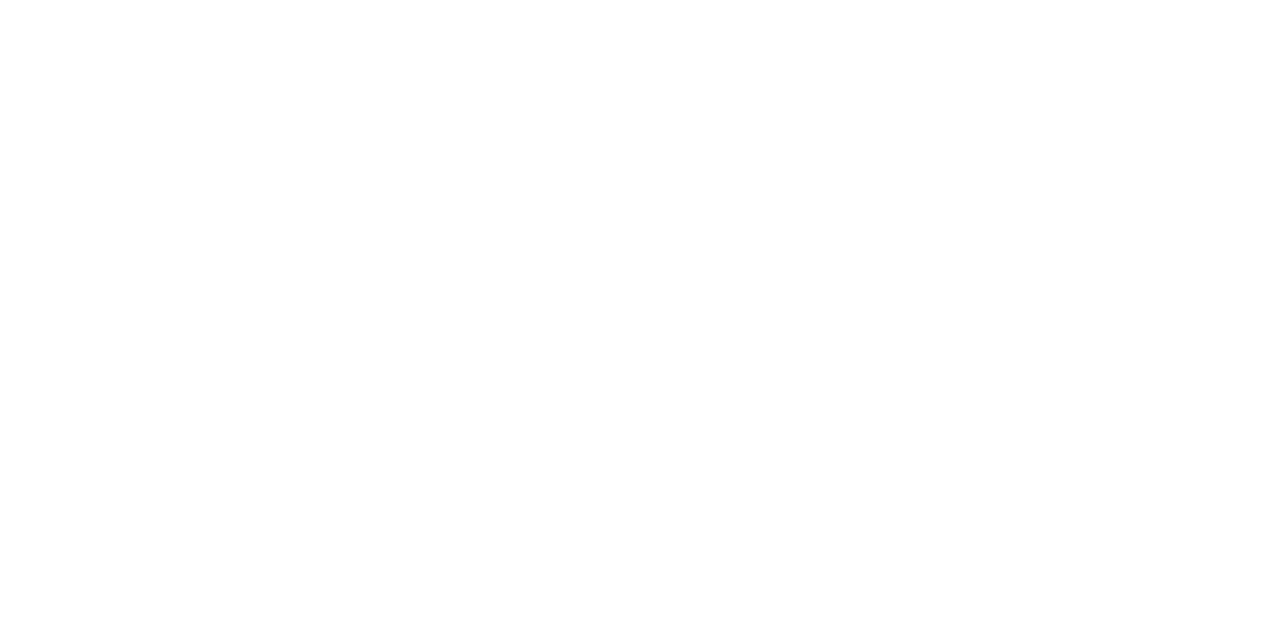
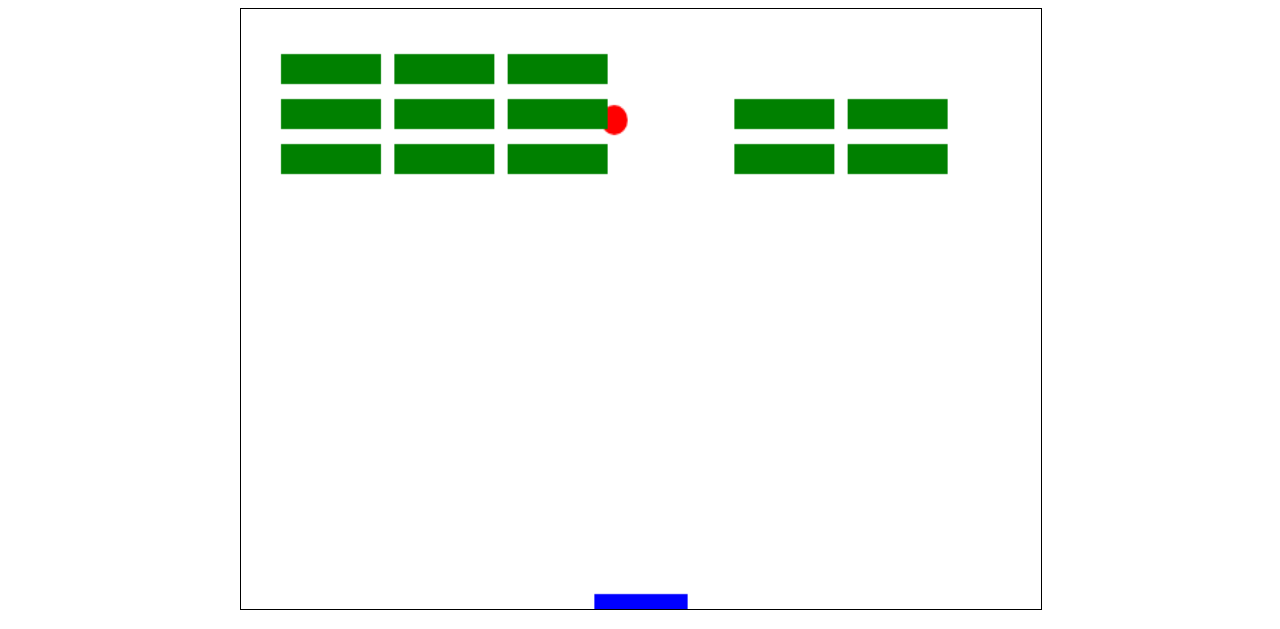
Before and after one commit to marciocostasenac/senac, a plain HTML site: page currículo/Jogo Quebra Tijolo/index.html in a window 1280 px wide. Shown: the top 629 px of the page. Drawn offline with Linux system fonts and the light colour scheme.

Commit message:
feito construção tijolos

```diff
--- a/currículo/Jogo Quebra Tijolo/estilo.css
+++ b/currículo/Jogo Quebra Tijolo/estilo.css
@@ -8,5 +8,5 @@
 .painel{
     width: 800px;
     height: 600px;
-    margin: 40px auto;
+    margin: auto;
 }
--- a/currículo/Jogo Quebra Tijolo/index.html
+++ b/currículo/Jogo Quebra Tijolo/index.html
@@ -9,7 +9,7 @@
 
 
 <body>
-    <div class="painel"></div>
+    <div class="painel">
 
     <canvas id="gameCanvas" width="600"height="400"></canvas>
     <h1>Jogo quebra tijolos</h1>
--- a/currículo/Jogo Quebra Tijolo/script.js
+++ b/currículo/Jogo Quebra Tijolo/script.js
@@ -1,57 +1,181 @@
-//definir área do canvas
+
+//Definir área do canvas
 var canvas = document.getElementById("gameCanvas");
 var desenho = canvas.getContext("2d");
 
 //configurar raquete
 var raqueteAltura = 10;
-var raqueteLargura = 75;
+var raqueteLargura = 70;
 var raqueteX = (canvas.width - raqueteLargura) / 2; //centralizar raquete
 var velocidadeRaquete = 7;
+
 //configurar a bola
 var bolaRadius = 10;
+
 var bolaX = canvas.width / 2;
 var bolaY = canvas.height - 30;
-var bolaDX = 2;          // direção de bola em x(esquerda/direita)
-var bolaDY = -2;         // direção de bola em y (acima/abaixo)
+var bolaDX = 2;                   //direção de bola em X (esquerda/direita)
+var bolaDY = -2;                  //direção de bola em y  (acima / abaixo)
+
+var tijolosPorLinha = 3;
+var tijolosPorColuna = 6;
+var tijoloLargura = 75;
+var tijoloAltura = 20;
+var tijoloEspacamento =  10;
+var espacamentoSuperiorQuadro = 30;
+var espacamentoEsquerdoQuadro = 30;
+var tijolos = []; //lista com os tijolos
+
+//dedicado apena a inicialização dos tijolos
+for(var coluna=0; coluna< tijolosPorColuna; coluna++ ){
+    tijolos[coluna] = []  //0 1 2 3 4 5
+
+    for(var linha=0; linha < tijolosPorLinha; linha ++){
+
+        tijolos[coluna][linha] = {x:0, y:0, ativo:1 }
+        //x é a posição esquerda/direita no canva
+        //y é a posição acima/abaixo no canva
+        //ativo, determina se o tijolo aparece ou não, 1 ou 0
+    }
+}
+
+
+
+
 
 var setaDireita = false;
 var setaEsquerda = false;
+
 //movimentação da raquete - detecta descer e subir da tecla
-document.addEventListener("keydown", descerDaTecla)
-document.addEventListener("Keyup", subirDaTecla);
+document.addEventListener("keydown", descerDaTecla);
+document.addEventListener("keyup", subirDaTecla);
 
-function descerDaTecla(tecla){
-    //se o valor = "direita" || ou valor = "setaDireita"
-    if(tecla .Key === "Right"|| tecla.Key === "ArrowRight"){
-        setaDireita = true;
+function descerDaTecla(tecla) {
+    //se o valor = "direita" ||ou valor = "setaDireita"
+    if (tecla.key === "Right" || tecla.key === "ArrowRight") {
+        setaDireita = true; //ativa variavel setaDireita
 
-        //se o valor = "esquerda" || ou valor = "setaEsquerda"
-    }else if(tecla.key ==="left" || tecla.key ==="ArrowLeft"){
-        setaEsquerda = true;// ativa variavel setaDireita
+        //se o valor = "esquerda" ||ou valor = "setaEsquerda"
+    } else if (tecla.key === "Left" || tecla.key === "ArrowLeft") {
+        setaEsquerda = true; //ativa variavel setaEsquerda
     }
-     }
-function subirDaTecla(){
-
 }
 
-function desenharRaquete(){
-    desenho.beginPath(); // inicia o desenho
+function subirDaTecla(tecla) {
+    //se o valor = "direita" ||ou valor = "setaDireita"
+    if (tecla.key === "Right" || tecla.key === "ArrowRight") {
+        setaDireita = false; //ativa variavel setaDireita
+
+        //se o valor = "esquerda" ||ou valor = "setaEsquerda"
+    } else if (tecla.key === "Left" || tecla.key === "ArrowLeft") {
+        setaEsquerda = false; //ativa variavel setaEsquerda
+    }
+}
+
+
+function desenharRaquete() {
+    desenho.beginPath();       //inicia desenho
     desenho.rect(raqueteX, canvas.height - raqueteAltura, raqueteLargura, raqueteAltura);
     desenho.fillStyle = "blue";
     desenho.fill();
     desenho.closePath();
-
 }
 
+function desenharBola(){
+    desenho.beginPath();
+    desenho.arc(bolaX, bolaY, bolaRadius, 0, Math.PI * 2);
+    desenho.fillStyle = "red";
+    desenho.fill();
+    desenho.closePath();
+}
 
-function desenhar(){
-    desenho.clearRect(0 ,0 , canvas.width,canvas.height);//limpa o frame anterior
+function desenharTijolos(){
+    for(var coluna=0; coluna < tijolosPorColuna; coluna++){
+        for(var linha=0; linha < tijolosPorLinha; linha ++){
+
+            if(tijolos[coluna][linha].ativo == 1){ //verifica se tijolo está ativo para desenha-lo
+
+                var tijoloX = (coluna * (tijoloLargura + tijoloEspacamento)+ espacamentoEsquerdoQuadro);
+                var tijoloY = (linha * (tijoloAltura + tijoloEspacamento) + espacamentoSuperiorQuadro);
+
+                tijolos[coluna][linha].x = tijoloX;
+                tijolos[coluna][linha].y = tijoloY;
+
+                desenho.beginPath();
+                desenho.rect(tijoloX, tijoloY, tijoloLargura, tijoloAltura);
+                desenho.fillStyle = "green";
+                desenho.fill();
+                desenho.closePath();
+            }
+        }
+    }
+}
+function detectarColisão(){
+    for(var coluna=0;coluna< tijolosPorColuna;coluna++){
+        for(var linha=0;linha< tijolosPorLinha;linha++){
+
+            var tijolo = tijolos[coluna][linha];
+
+            if(tijolo.ativo ===1){
+                if(bolaX > tijolo.x
+                    && bolaX < tijolo.x + tijoloLargura
+                    && bolaY > tijolo.y
+                    && bolaY < tijolo.y + tijoloAltura){
+                        bolaDY = -bolaDY;
+                        tijolo.ativo = 0;
+
+                    }
+            }
+        }
+    }
+}
+
+function desenhar() {
+    desenho.clearRect(0, 0, canvas.width, canvas.height); //limpa o frame anterior
     desenharRaquete();
+    desenharBola();
+    desenharTijolos();
+    detectarColisão();
 
-    if(setaDireita === true && raqueteX < canvas.width - raqueteLargura){
-        raqueteX = raqueteX + velocidadeRaquete;
+    //analisar colisao eixo X, colisao canto direita/esquerdo
+    if(bolaX + bolaDX > canvas.width - bolaRadius || bolaX + bolaDX < bolaRadius){
+        bolaDX = - bolaDX; //inverte direcao direita/esquerda
+    }
+    //analisa colisao com parte de cima
+    if(bolaY + bolaDY < bolaRadius){
+
+        bolaDY = -bolaDY; //inverte colisao ao bater em cima
+
+    } else if(bolaY + bolaDY > canvas.height - bolaRadius){
+
+        //se for maior que o começo da raquete e menor que o final da raquete
+        if(bolaX > raqueteX && bolaX < raqueteX + raqueteLargura){
+
+            bolaDY = -bolaDY;           //inverte direção
+        }else{
+
+            document.location.reload(); //reinicia
+        }
     }
 
-    requestAnimationFrame(desenhar)  //atualizar tela de forma suave
+
+
+    //se setaDireita estiver ativo &&"e" raqueteX < largura dp canvas - raqueteLargura
+    if (setaDireita === true && raqueteX < canvas.width - raqueteLargura) {
+        raqueteX = raqueteX + velocidadeRaquete;    //anda para direita
+
+    //se setaEsquerda estiver ativo &&"e" raqueteX > 0"começo do canvas"
+    } else if (setaEsquerda === true && raqueteX > 0) {
+        raqueteX = raqueteX - velocidadeRaquete;    //anda para esquerda
+    }
+
+    bolaX = bolaX + bolaDX; // faz bola andar para direita/esquerda
+    bolaY = bolaY + bolaDY; // faz a bola andar para cima/baixo
+
+
+
+
+
+    requestAnimationFrame(desenhar) //atualizar tela de forma suave
 }
-desenhar(); // chama função desenhar
+desenhar(); //chama função desenhar
```
